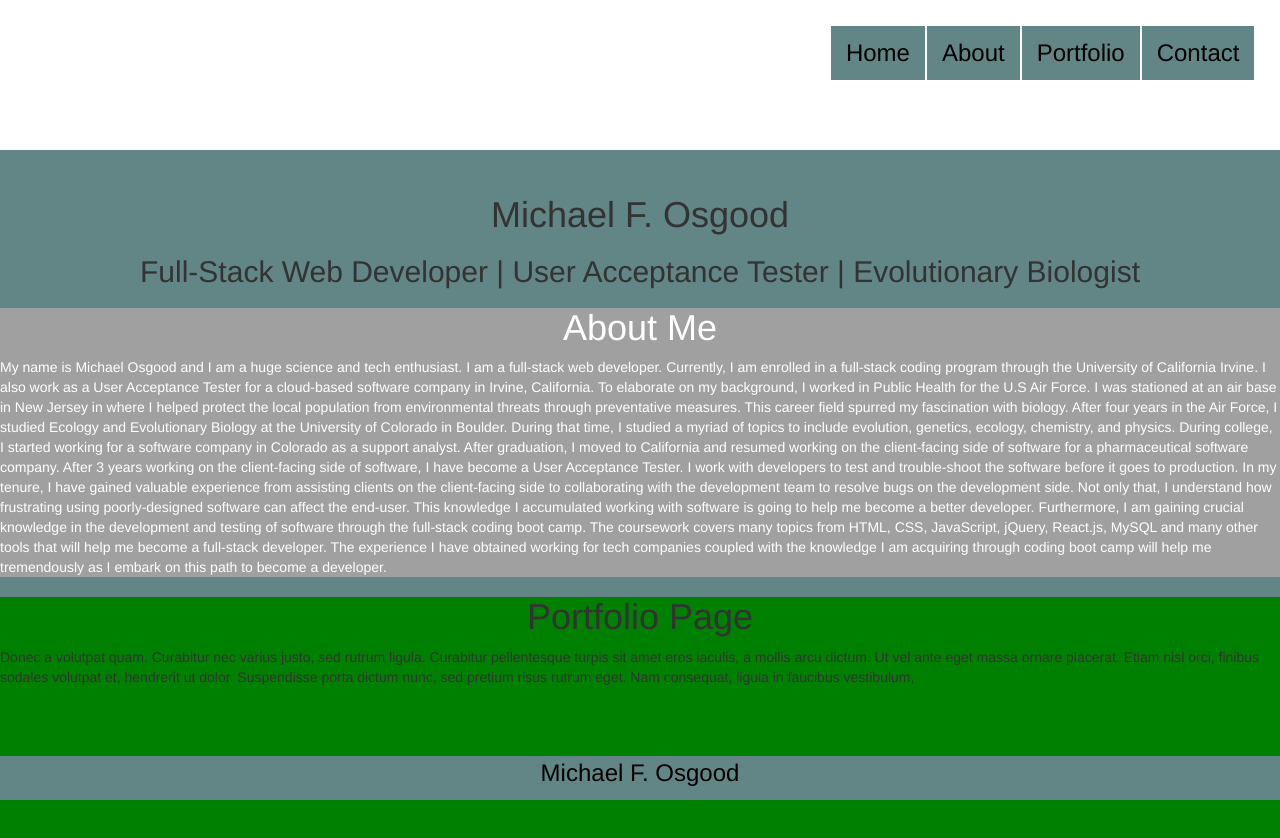
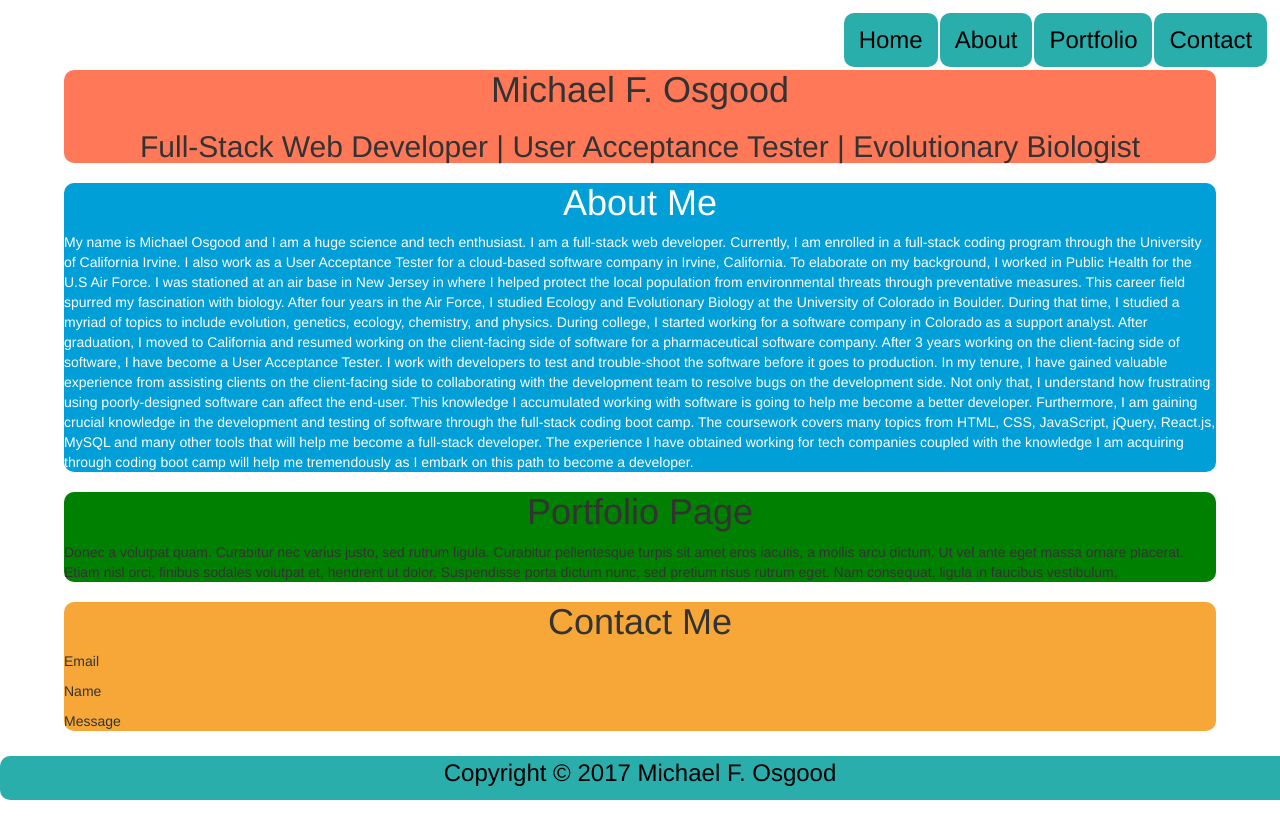
Before and after one commit to michaelosgood/react-portfolio, a React (Create React App) app: page / in a window 1280 px wide. Shown: the top 838 px of the page. After the commit the page ends 800 px from the top, so only its background shows below. Built offline with nearby package versions, Linux system fonts and the light colour scheme.

Commit message:
fixed styling

```diff
--- a/src/components/Footer/Footer.css
+++ b/src/components/Footer/Footer.css
@@ -1,9 +1,10 @@
 .footer {
      position: fixed;
      bottom: 0;
-     background-color: #618685;
+     background-color: #29aeac;
      width: 100%;
      text-align: center;
      font-size: 24px;
      color: black;
+     border-radius: 10px;
 }
--- a/src/components/Footer/Footer.js
+++ b/src/components/Footer/Footer.js
@@ -4,7 +4,7 @@ import "./Footer.css";
 const Footer = () =>
     <div className="footer">
         <p>
-           Michael F. Osgood
+           Copyright &#169; 2017 Michael F. Osgood
         </p>
     </div>
 export default Footer;
--- a/src/components/Navpills/Navpills.css
+++ b/src/components/Navpills/Navpills.css
@@ -4,12 +4,15 @@ a {
 }
 .NavWrapper {
     background-color: transparent;
-    height: 150px;
+
+    position: fixed;
+    width: 100%;
 }
 li {
-    background-color: #618685;
+    background-color: #29aeac;
+    border-radius: 10px;
 }
 .nav-pills {
     float: right;
-    padding: 2%;
+    padding: 1%;
 }
--- a/src/pages/About/About.css
+++ b/src/pages/About/About.css
@@ -1,5 +1,9 @@
 .AboutWrapper {
-    background-color: 	#a0a0a0;
+    background-color: #009fd8;
     color: white;
     height: auto;
+    max-width: 90%;
+    margin-left: 5%;
+    margin-right: 5%;
+    border-radius: 10px;
 }
--- a/src/pages/Contact/Contact.css
+++ b/src/pages/Contact/Contact.css
@@ -0,0 +1,7 @@
+.ContactWrapper {
+    background-color: #f7a737;
+    max-width: 90%;
+    margin-left: 5%;
+    margin-right: 5%;
+    border-radius: 10px;
+}
--- a/src/pages/Contact/Contact.js
+++ b/src/pages/Contact/Contact.js
@@ -1,9 +1,11 @@
 import React from "react";
-import ContactMe from "../../components/ContactMe";
+import "./Contact.css";
 
 const Contact = () =>
-  <div>
-    <ContactMe/>
+  <div className="ContactWrapper">
+    <h1>Contact Me</h1>
+    <p> Email </p>
+    <p> Name </p>
+    <p> Message </p>
   </div>;
-
 export default Contact;
--- a/src/pages/Home/Home.css
+++ b/src/pages/Home/Home.css
@@ -1,7 +1,13 @@
 .home-wrapper {
-    background-color: #618685;
-    height: auto;
-    padding-top: 25px;
+    padding-top: 50px;
+    padding-bottom: 50px;
+}
+.intro {
+    background-color: #ff7958;
+    max-width: 90%;
+    margin-left: 5%;
+    margin-right: 5%;
+    border-radius: 10px;
 }
 h2, h1 {
     text-align: center;
--- a/src/pages/Home/Home.js
+++ b/src/pages/Home/Home.js
@@ -3,13 +3,17 @@ import "./Home.css";
 import Footer from "../../components/Footer";
 import About from "../About";
 import Portfolio from "../Portfolio";
+import Contact from "../Contact";
 
 const Home = () =>
   <div className="home-wrapper">
-   <h1> Michael F. Osgood </h1>
-   <h2> Full-Stack Web Developer | User Acceptance Tester | Evolutionary Biologist </h2>
-   <About />
-   <Portfolio />
-   <Footer />
+    <div className="intro">
+      <h1> Michael F. Osgood </h1>
+      <h2> Full-Stack Web Developer | User Acceptance Tester | Evolutionary Biologist </h2>
+    </div>
+    <About />
+    <Portfolio />
+    <Contact />
+    <Footer />
   </div>;
 export default Home;
--- a/src/pages/Portfolio/Portfolio.css
+++ b/src/pages/Portfolio/Portfolio.css
@@ -1,4 +1,7 @@
 .PortfolioWrapper {
     background-color: green;
-    height: 300px;
+    max-width: 90%;
+    margin-left: 5%;
+    margin-right: 5%;
+    border-radius: 10px;
 }
```
